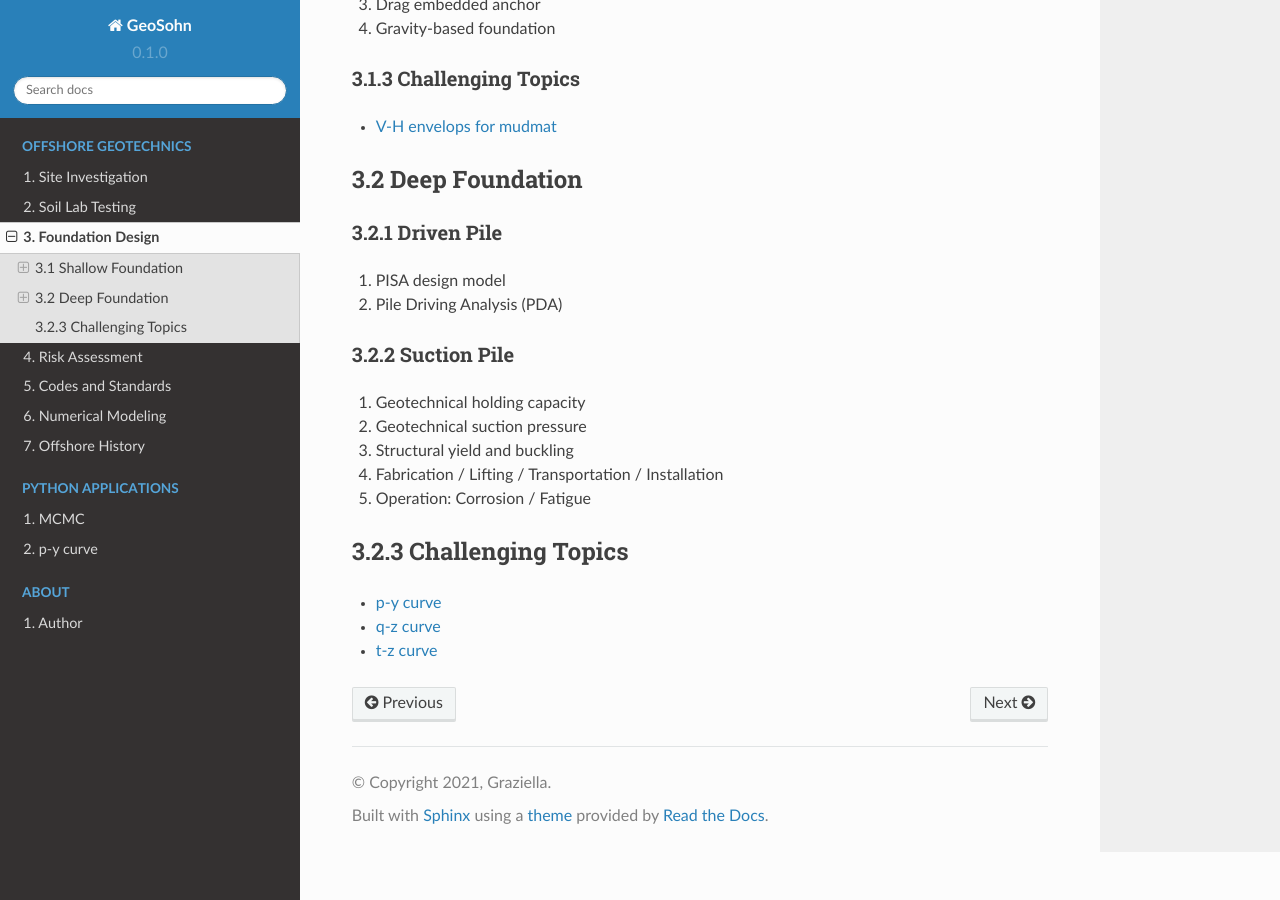
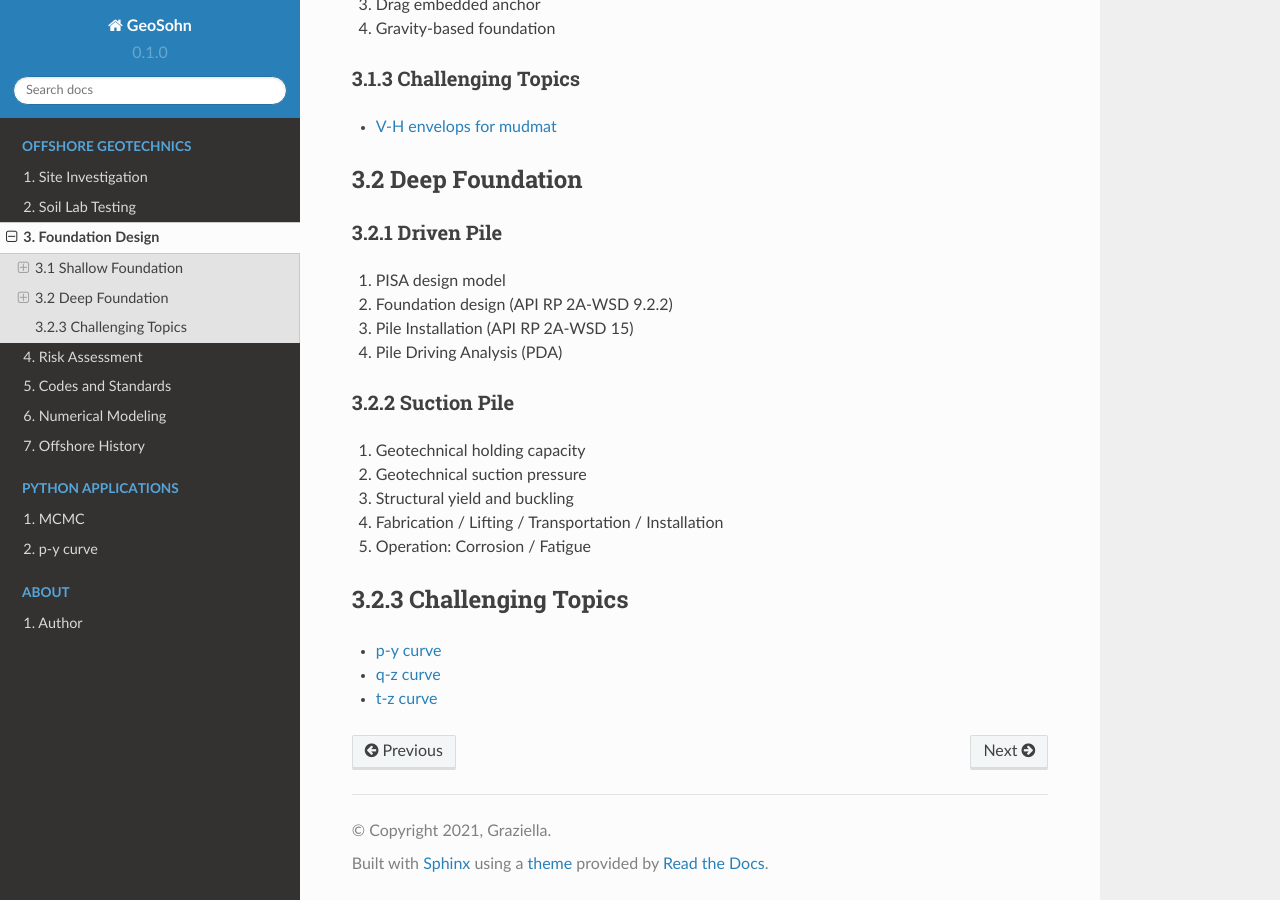
Before and after one commit to jrson11/GeoSohn, a Sphinx documentation site: the page built from docs/source/3-Foundation_Design.rst, in a window 1280 px wide and 900 px high, scrolled down 515 px. Built offline with Sphinx 7.4.7 and the Read the Docs theme 2.0.0, drawn with Linux system fonts in a browser that asks for light colours; pages that are not in the unit, such as notebooks, are missing from menus.

Commit message:
Update 3-Foundation_Design.rst

```diff
--- a/docs/source/3-Foundation_Design.rst
+++ b/docs/source/3-Foundation_Design.rst
@@ -33,7 +33,9 @@
 ............
 
 1. PISA design model
-2. Pile Driving Analysis (PDA)
+2. Foundation design (API RP 2A-WSD 9.2.2)
+3. Pile Installation (API RP 2A-WSD 15)
+4. Pile Driving Analysis (PDA)
 
 3.2.2 Suction Pile
 .............
```
